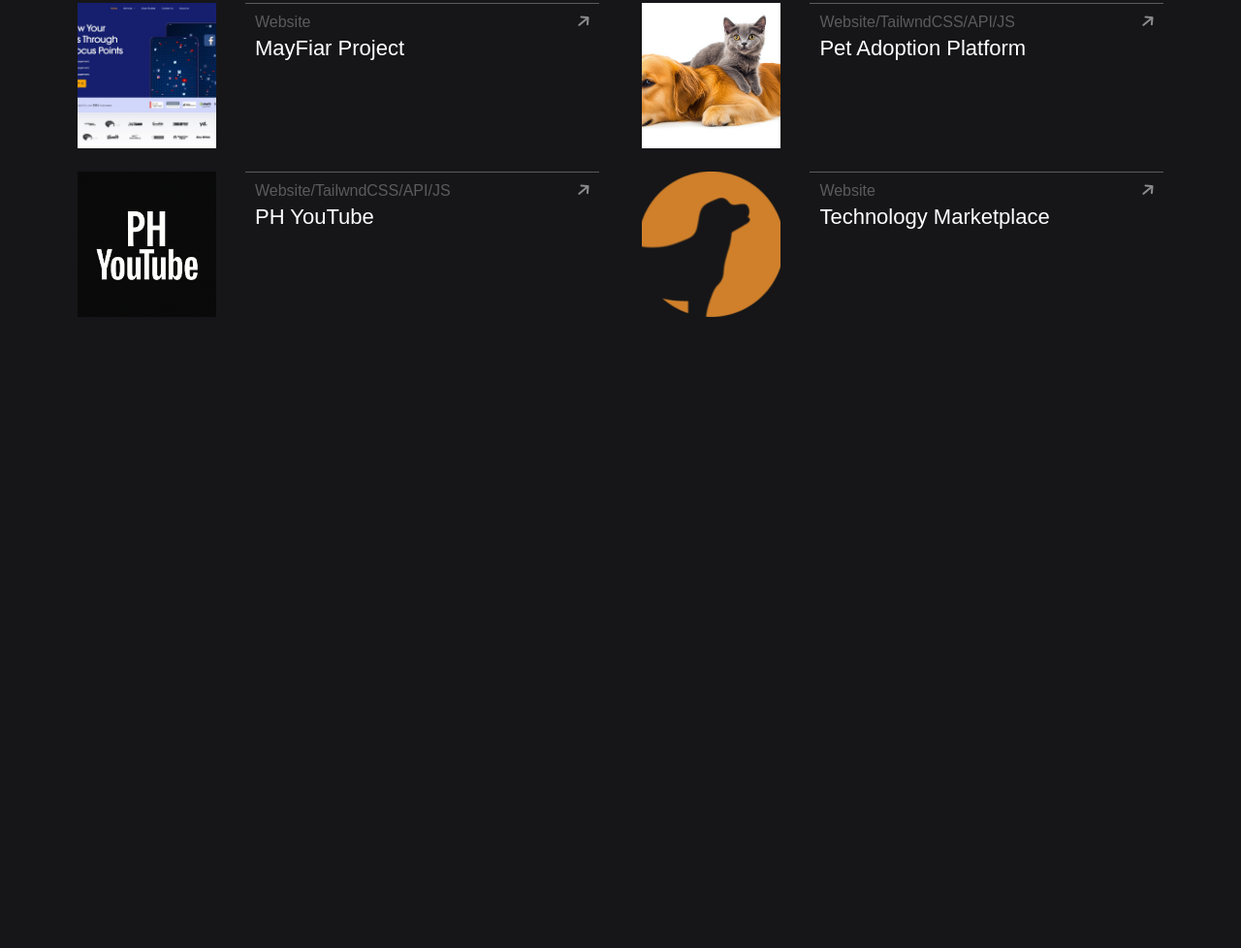
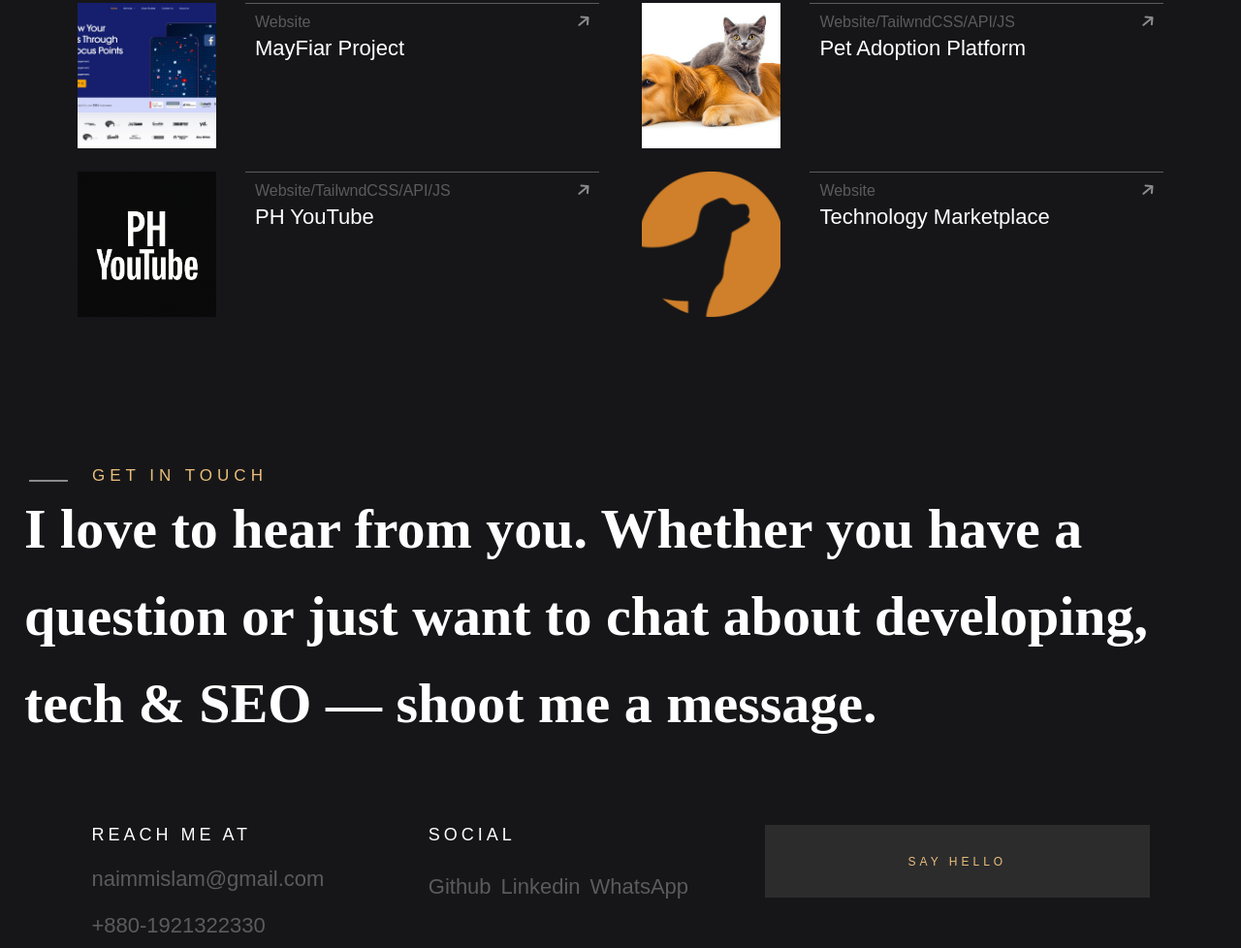
Before and after one commit to NaimIslamm/naimDev, a plain HTML site: page index.html in a window 1280 px wide. Shown: the part 3562-4540 px from the top of the page at 97% size. Before the commit the page ends 3893 px from the top, so only its background shows below. Drawn offline with Linux system fonts and the light colour scheme.

Commit message:
added hello section

```diff
--- a/index.html
+++ b/index.html
@@ -82,7 +82,7 @@
           manage. Passionate about clean design and smooth user experience.
         </p>
         <button class="btn">
-          <a href=""> Download CV</a>
+          <a href="" target="_blank"> Download CV</a>
         </button>
       </div>
     </div>
@@ -301,6 +301,39 @@
         </div>
       </div>
     </div>
+    <div class="hello-main container">
+      <div class="hello-1st-row works-1st-row">
+        <p class="pre-heading">Get In Touch</p>
+        <h2 class="">
+          I love to hear from you. Whether you have a question or just want to
+          chat about developing, tech & SEO — shoot me a message.
+        </h2>
+      </div>
+      <div class="hello-2nd-row">
+        <div class="hello-2nd-row-col fst-col">
+          <p class="fst-col-1st">Reach me at</p>
+          <p class="fst-col-2nd">naimmislam@gmail.com</p>
+          <p class="fst-col-2nd">+880-1921322330</p>
+        </div>
+        <div class="hello-2nd-row-col scnd-col">
+          <p class="fst-col-1st">Social</p>
+          <div class="Social-sites">
+            <a href="https://github.com/NaimIslamm" target="_blank">Github</a>
+            <a
+              href="https://www.linkedin.com/in/naimmislam-website-developer-seo-expert/"
+              target="_blank"
+              >Linkedin</a
+            >
+            <a href="tel:+8801921322330">WhatsApp</a>
+          </div>
+        </div>
+        <div class="hello-2nd-row-col thrd-col">
+          <button class="btn">
+            <a href="mailto:naimmislam@gmail.com">Say Hello</a>
+          </button>
+        </div>
+      </div>
+    </div>
     <script src="js/script.js"></script>
   </body>
 </html>
--- a/style.css
+++ b/style.css
@@ -251,6 +251,8 @@ body {
 .details-about button:hover {
   background-color: var(--color-3);
 }
+
+/*-------------------- expertise section-------------- */
 .expertise-section {
   display: flex;
   flex-direction: column;
@@ -349,6 +351,8 @@ body {
   top: 5px;
   left: -47px;
 }
+
+/*---------------------------- works section--------------------------------- */
 .works-main {
   display: flex;
   flex-direction: column;
@@ -443,6 +447,93 @@ body {
 .work-card:hover .work-description {
   border-top: 1px solid var(--color-1);
   transition: all 0.5s ease-in-out;
+}
+
+/*-------------------------------- say hello section----------------------------- */
+.hello-main {
+  display: flex;
+  flex-wrap: wrap;
+  flex-direction: column;
+  align-items: center;
+  justify-content: center;
+  margin-top: 150px;
+  gap: 80px;
+}
+.hello-2nd-row {
+  display: flex;
+  align-items: flex-start;
+  justify-content: space-between;
+  gap: 50px;
+  width: 88%;
+}
+.hello-2nd-row-col {
+  display: flex;
+  flex-direction: column;
+  gap: 12px;
+}
+.fst-col-1st {
+  color: var(--color-3);
+  font-size: 18px;
+  letter-spacing: 4px;
+  text-transform: uppercase;
+  margin-bottom: 10px;
+}
+.fst-col-2nd {
+  color: var(--color-4);
+  font-size: 22px;
+  margin-bottom: 10px;
+}
+.fst-col {
+  width: 30%;
+}
+
+.scnd-col {
+  display: flex;
+  /* flex-wrap: wrap; */
+  gap: 20px;
+  width: 30%;
+}
+.thrd-col {
+  width: 40%;
+}
+.Social-sites a {
+  text-decoration: none;
+  color: var(--color-4);
+  font-size: 22px;
+}
+.Social-sites {
+  display: flex;
+  flex-wrap: wrap;
+  gap: 10px;
+}
+.Social-sites a:hover {
+  color: var(--color-1);
+}
+.thrd-col button {
+  max-width: 550px;
+  background-color: var(--color-5);
+  border: 0;
+  border-radius: 0;
+  box-shadow: 0;
+  padding: 30px 0;
+  transition: all 0.3s ease-in-out;
+}
+.thrd-col button a {
+  color: var(--color-1);
+  letter-spacing: 4px;
+  font-size: 12px;
+  text-decoration: none;
+  letter-spacing: 4px;
+  text-transform: uppercase;
+  transition: all 0.3s ease-in-out;
+}
+.thrd-col button:hover a {
+  color: var(--color-5);
+  letter-spacing: 5px;
+  font-weight: 600;
+}
+.thrd-col button:hover {
+  background-color: var(--color-3);
 }
 @media screen and (max-width: 760px) {
   .logo {
@@ -607,4 +698,14 @@ body {
   .des-1st-col p:last-child {
     font-size: 15px;
   }
+  .hello-main {
+    margin: 50px 0 60px 0;
+    align-items: flex-start;
+  }
+  .hello-2nd-row {
+    flex-direction: column;
+  }
+  .hello-2nd-row-col {
+    width: 100%;
+  }
 }
```
